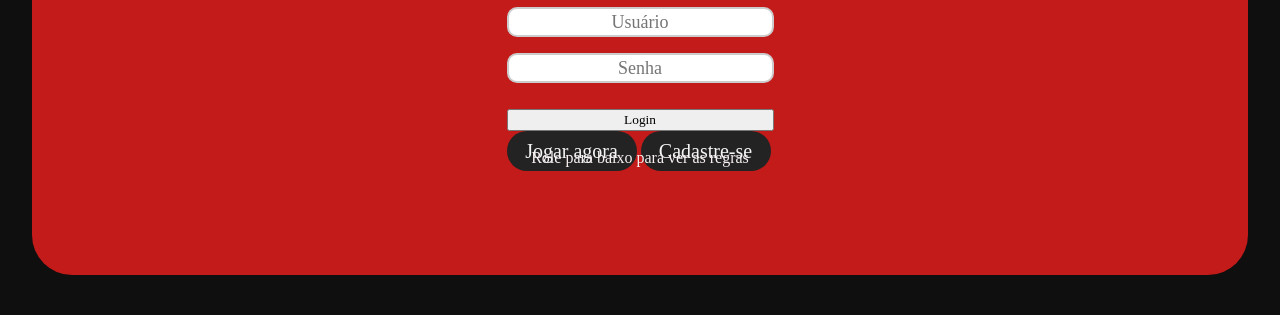
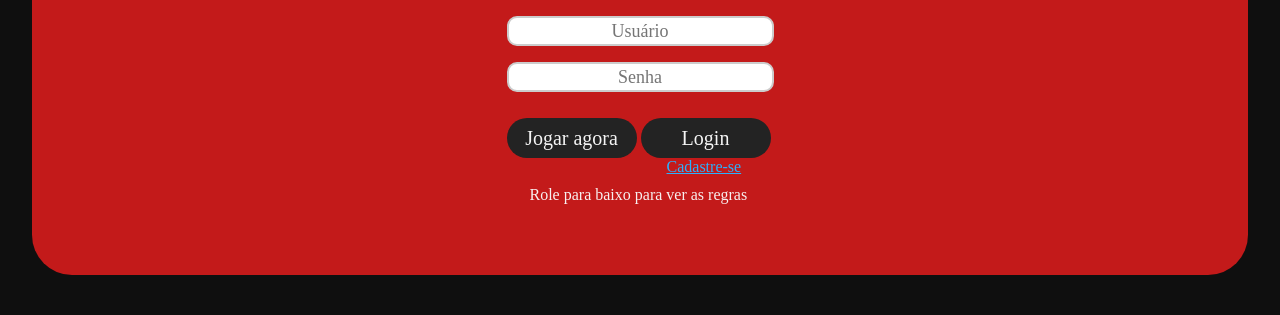
Before and after one commit to viniciusna/trabalho-alpha, a website: page front-end/index.html in a window 1280 px wide. Shown: the part 485-800 px from the top of the page. Drawn offline with nearby package versions, Linux system fonts and the light colour scheme.

Commit message:
modal login

```diff
--- a/front-end/home-styles/index.css
+++ b/front-end/home-styles/index.css
@@ -47,7 +47,7 @@ section img {
     margin: 20px 0;
 }
 
-#play-now-button, #sign-up-button {
+#play-now-button, #login-button {
     background: #232323;
     color: #f5f5f5;
     border: none;
@@ -72,6 +72,24 @@ section img {
     margin-bottom: 5vh;
     cursor: pointer;
 
+}
+
+#btn-user {
+    height: 40px;
+}
+
+#link-sign-up {
+    position: relative;
+    left: 160px;
+    text-decoration: underline;
+    cursor: pointer;
+    color: rgb(43, 176, 253);
+}
+
+#roll {
+    position: relative;
+    margin-top: 10px;
+    left: 23px;
 }
 
 #image-logo {
--- a/front-end/index.html
+++ b/front-end/index.html
@@ -32,13 +32,16 @@
                 </div>
                 <div id="response-msg-server"></div>
                 <br />
-                <button type="button" id="login-button" onclick="login()">Login</button>
-                <div>
+                <div id="btn-user">
                     <button type="button" id="play-now-button" onclick="openModalHome('modal-loading')">Jogar agora</button>
-                    <button type="button" id="sign-up-button" onclick="openModalHome('modal-sign-up')">Cadastre-se</button>
+                    <button type="button" id="login-button" onclick="login()">Login</button>
                 </div>
+                <div id="link-sign-up">
+                    <a type="button" id="sign-up-button" onclick="openModalHome('modal-sign-up')">Cadastre-se</a>
+                </div>
+
+                <p id="roll">Role para baixo para ver as regras</p>
             </div>
-            <p>Role para baixo para ver as regras</p>
         </main>
 
         <section id="info-section"> <!-- ------Informações sobre o jogo e suas regras------ -->
--- a/package.json
+++ b/package.json
@@ -37,6 +37,7 @@
     "express": "^4.17.3",
     "express-session": "^1.17.2",
     "fs": "^0.0.1-security",
+    "url": "^0.11.0",
     "ws": "^8.5.0"
   }
 }
```
